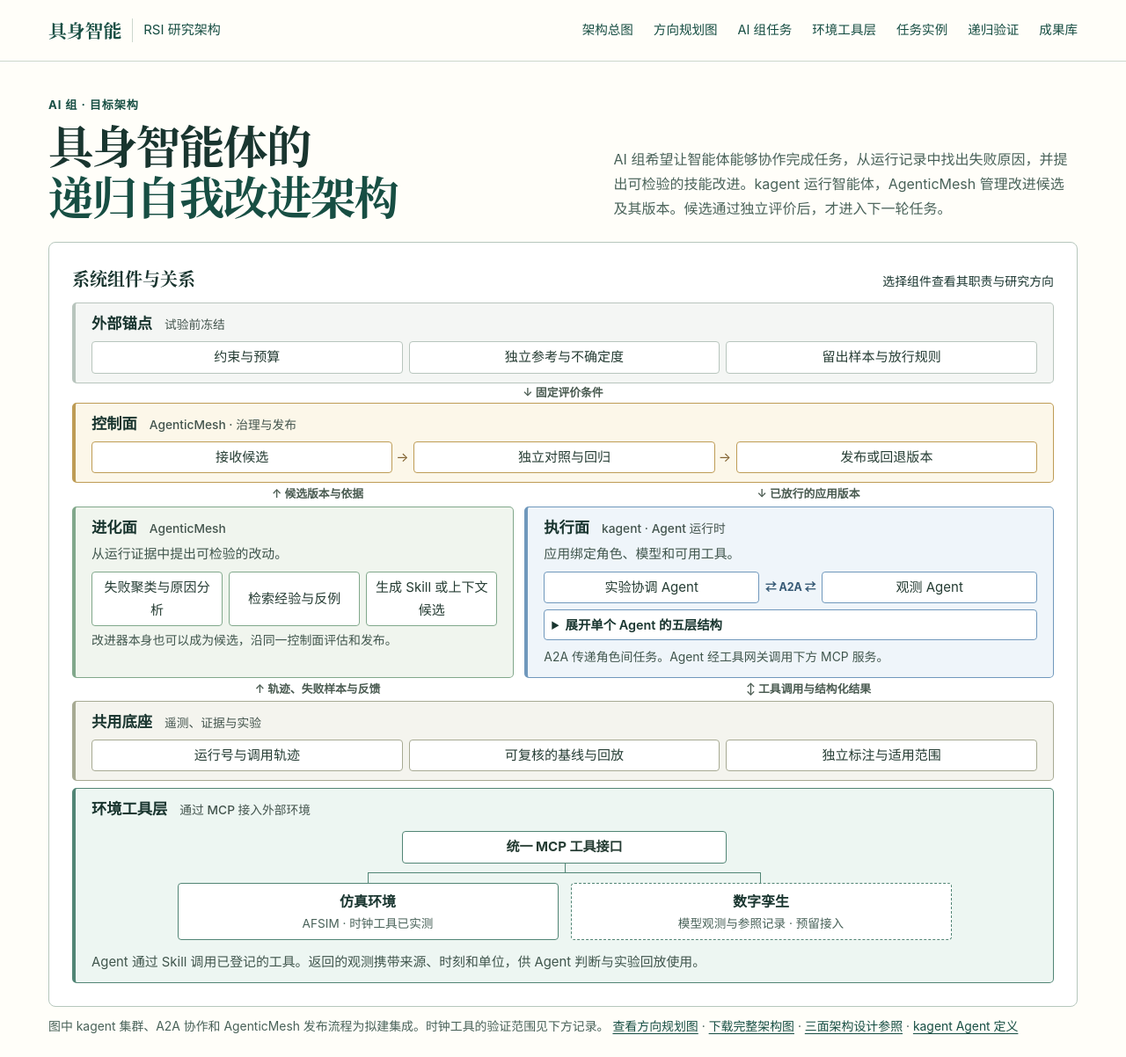
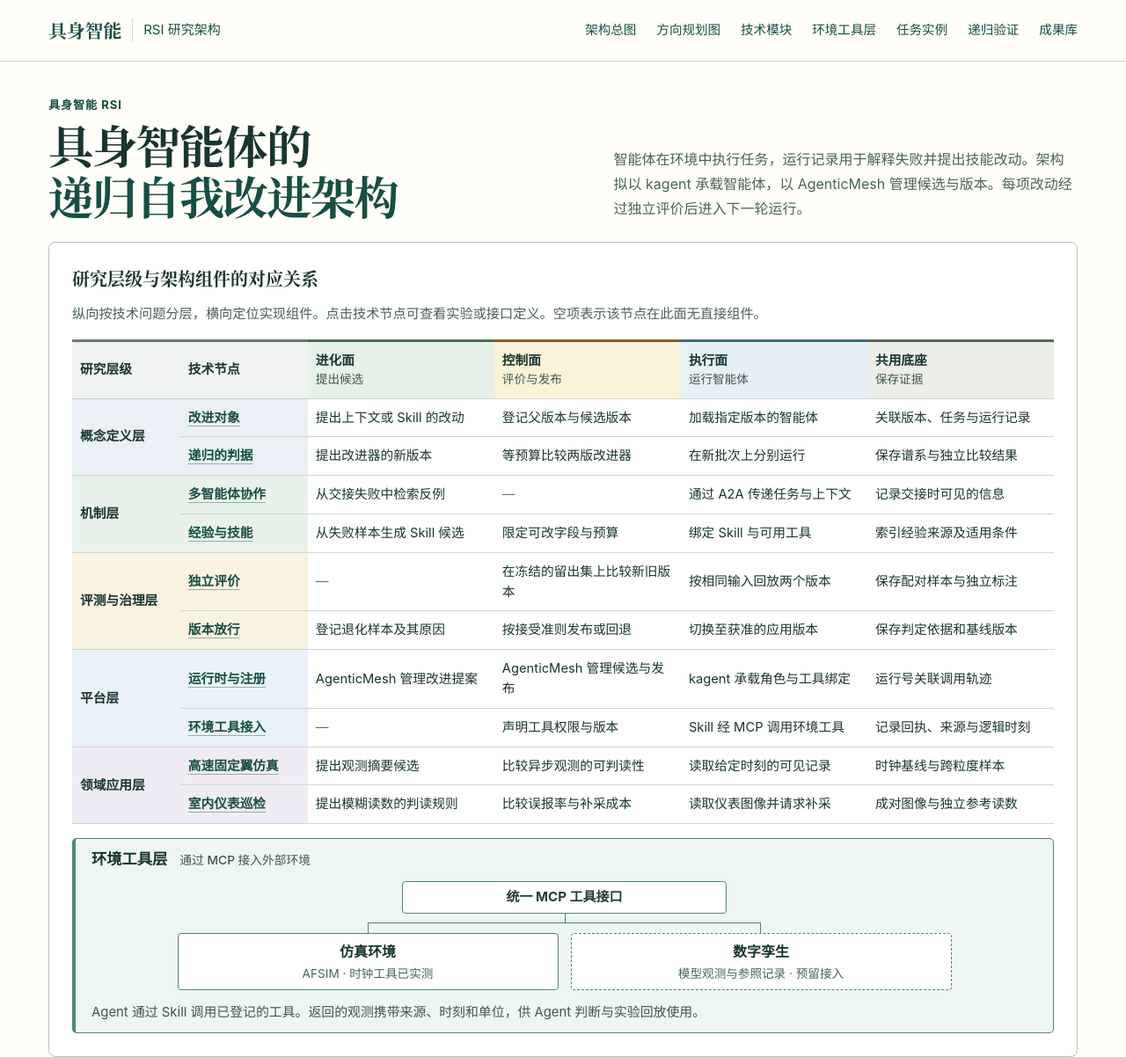
Before and after one commit to Admire-ljb/embodied-rsi-atlas, a plain HTML site: page index.html in a window 1280 px wide. Shown: the top 1202 px of the page at 88% size. Drawn offline with Linux system fonts and the light colour scheme.

Commit message:
Map technical research layers to runtime components and align the roadmap

```diff
--- a/blueprint.css
+++ b/blueprint.css
@@ -6,6 +6,34 @@
 .blueprint figcaption, .band-title { display: flex; align-items: baseline; flex-wrap: wrap; gap: 5px 14px; }
 .blueprint figcaption { justify-content: space-between; margin-bottom: 12px; }
 .blueprint figcaption strong { font: 700 1.25rem/1.5 var(--serif); }
+.matrix-key { color: var(--muted); margin-bottom: 15px; font-size: .95rem; }
+.layer-matrix { table-layout: fixed; width: 100%; margin: 0 0 16px; line-height: 1.55; }
+.layer-col { width: 11%; }
+.node-col { width: 13%; }
+.layer-matrix th, .layer-matrix td { padding: 10px 9px; vertical-align: middle; overflow-wrap: anywhere; }
+.layer-matrix thead th { --wash: #eff2f1; --accent: #667a72; background: var(--wash); border-top: 3px solid var(--accent); font-weight: 700; }
+.layer-matrix thead small { display: block; font-size: .85rem; font-weight: 450; color: #3f574e; }
+.layer-matrix tbody { border-top: 1.5px solid #8ba398; }
+.layer-matrix .layer-name, .layer-matrix .node-name { background: var(--layer-wash); }
+.layer-matrix .layer-name { font-weight: 750; }
+.blueprint .layer-matrix a { display: inline; text-align: left; border: 0; padding: 0; background: transparent; border-radius: 0; color: #184e42; font: inherit; text-decoration: underline; text-decoration-color: #97b0a4; }
+.layer-matrix .na { color: #63786d; }
+.sr-only { position: absolute; width: 1px; height: 1px; padding: 0; overflow: hidden; clip-path: inset(50%); white-space: nowrap; }
+.agent-spec { margin-top: 14px; border-bottom: 1px solid var(--line); padding: 0 0 10px; }
+.agent-spec summary { cursor: pointer; color: var(--green); font-weight: 650; }
+.agent-spec p { margin-top: 6px; color: var(--muted); }
+@media screen and (max-width: 760px) {
+  .layer-matrix, .layer-matrix tbody { display: block; }
+  .layer-matrix colgroup { display: none; }
+  .layer-matrix thead { position: absolute; width: 1px; height: 1px; overflow: hidden; clip-path: inset(50%); }
+  .layer-matrix tbody { margin-top: 18px; }
+  .layer-matrix tr { display: grid; grid-template-columns: 1fr 1fr; }
+  .layer-matrix .layer-name, .layer-matrix .node-name { grid-column: 1/-1; padding: 8px 10px; }
+  .layer-matrix .layer-name { font-size: 1.04rem; border-left: 3px solid #4a7162; }
+  .layer-matrix .node-name { background: #f7f9f7; }
+  .layer-matrix td { display: block; padding: 7px 10px; }
+  .layer-matrix td::before { content: attr(data-plane); display: block; color: #52695e; font-size: .82rem; font-weight: 700; }
+}
 .blueprint figcaption span, .map-source, .blueprint .node-foot { font-size: .87rem; }
 .map-band { --stroke: #b8c5bd; --wash: #f4f6f4; padding: 10px clamp(10px, 1.5vw, 18px); background: var(--wash); border: 1px solid var(--stroke); border-left: 4px solid var(--stroke); border-radius: 5px; }
 .band-title { font-weight: 750; font-size: 1.08rem; line-height: 1.5; }
--- a/index.html
+++ b/index.html
@@ -5,7 +5,7 @@
   <meta name="viewport" content="width=device-width, initial-scale=1">
   <meta name="theme-color" content="#123c36">
   <meta name="description" content="基于 kagent 与 AgenticMesh 的具身智能 RSI 分层架构，上层组织智能体、Skill、经验与独立评价，底层以 MCP 接入仿真环境和数字孪生。">
-  <title>AI 组目标架构 · 具身智能 RSI</title>
+  <title>分层技术架构 · 具身智能 RSI</title>
   <link rel="stylesheet" href="./framework.css">
   <link rel="stylesheet" href="./embodied.css">
   <link rel="stylesheet" href="./blueprint.css">
@@ -17,45 +17,121 @@
   <a class="skip" href="#architecture">跳到通用架构</a>
   <header><div class="wrap bar">
     <a class="brand" href="#top"><b>具身智能</b><span>RSI 研究架构</span></a>
-    <nav aria-label="主导航"><a href="#architecture">架构总图</a><a href="./directions.html">方向规划图</a><a href="#engineering">AI 组任务</a><a href="#environment-tools">环境工具层</a><a href="#adaptation">任务实例</a><a href="#recursion">递归验证</a><a href="#assets">成果库</a></nav>
+    <nav aria-label="主导航"><a href="#architecture">架构总图</a><a href="./directions.html">方向规划图</a><a href="#engineering">技术模块</a><a href="#environment-tools">环境工具层</a><a href="#adaptation">任务实例</a><a href="#recursion">递归验证</a><a href="#assets">成果库</a></nav>
   </div></header>
   <main>
     <section id="architecture" class="wrap blueprint-section">
       <div id="framework" class="blueprint-heading">
-        <div><p class="kicker">AI 组 · 目标架构</p><h1>具身智能体的<br><em>递归自我改进架构</em></h1></div>
-        <p>AI 组希望让智能体能够协作完成任务，从运行记录中找出失败原因，并提出可检验的技能改进。kagent 运行智能体，AgenticMesh 管理改进候选及其版本。候选通过独立评价后，才进入下一轮任务。</p>
+        <div><p class="kicker">具身智能 RSI</p><h1>具身智能体的<br><em>递归自我改进架构</em></h1></div>
+        <p>智能体在环境中执行任务，运行记录用于解释失败并提出技能改动。架构拟以 kagent 承载智能体，以 AgenticMesh 管理候选与版本。每项改动经过独立评价后进入下一轮运行。</p>
       </div>
       <figure class="blueprint" aria-labelledby="map-caption">
-        <figcaption id="map-caption"><strong>系统组件与关系</strong><span>选择组件查看其职责与研究方向</span></figcaption>
-        <div class="map-band anchor-band"><div class="band-title">外部锚点 <small>试验前冻结</small></div><div class="node-strip"><a href="#work-eval">约束与预算</a><a href="#work-twin">独立参考与不确定度</a><a href="#work-eval">留出样本与放行规则</a></div></div>
-        <div class="map-wire">↓ 固定评价条件</div>
-        <div id="control" class="map-band control-band"><div class="band-title">控制面 <small>AgenticMesh · 治理与发布</small></div><div class="node-strip flow-nodes"><a href="#work-release">接收候选</a><a href="#work-eval">独立对照与回归</a><a href="#work-release">发布或回退版本</a></div></div>
-        <div class="map-rails"><span>↑ 候选版本与依据</span><span>↓ 已放行的应用版本</span></div>
-        <div class="map-pair">
-          <div id="evolution" class="map-band evolution-band"><div class="band-title">进化面 <small>AgenticMesh</small></div>
-            <p>从运行证据中提出可检验的改动。</p>
-            <div class="node-stack"><a href="#work-evolve">失败聚类与原因分析</a><a href="#work-evolve">检索经验与反例</a><a href="#work-evolve">生成 Skill 或上下文候选</a></div>
-            <p class="node-foot">改进器本身也可以成为候选，沿同一控制面评估和发布。</p>
-          </div>
-          <div id="execution" class="map-band execution-band"><div class="band-title">执行面 <small>kagent · Agent 运行时</small></div>
-            <p>应用绑定角色、模型和可用工具。</p>
-            <div class="agent-strip"><a href="#work-runtime">实验协调 Agent</a><span aria-label="A2A 双向协作">⇄ A2A ⇄</span><a href="#work-runtime">观测 Agent</a></div>
-            <details class="agent-fold"><summary>展开单个 Agent 的五层结构</summary><dl><dt>模型</dt><dd>模型配置与推理服务</dd><dt>上下文</dt><dd>任务说明、约束与当时可见的观测</dd><dt>记忆</dt><dd>带来源和适用条件的经验</dd><dt>技能</dt><dd>例如按协议比较两组时钟标记</dd><dt>Harness</dt><dd>选择工具，校验参数，关联调用回执</dd></dl></details>
-            <p class="node-foot">A2A 传递角色间任务。Agent 经工具网关调用下方 MCP 服务。</p>
-          </div>
-        </div>
-        <div class="map-rails"><span>↑ 轨迹、失败样本与反馈</span><span>↕ 工具调用与结构化结果</span></div>
-        <div class="map-band evidence-band"><div class="band-title">共用底座 <small>遥测、证据与实验</small></div><div class="node-strip"><a href="#work-eval">运行号与调用轨迹</a><a href="#work-eval">可复核的基线与回放</a><a href="#work-twin">独立标注与适用范围</a></div></div>
+        <figcaption id="map-caption"><strong>研究层级与架构组件的对应关系</strong></figcaption>
+        <p class="matrix-key">纵向按技术问题分层，横向定位实现组件。点击技术节点可查看实验或接口定义。空项表示该节点在此面无直接组件。</p>
+        <table class="layer-matrix" aria-labelledby="map-caption"><colgroup><col class="layer-col"><col class="node-col"><col span="4"></colgroup>
+<thead><tr><th scope="col">研究层级</th><th scope="col">技术节点</th>
+<th scope="col" id="evolution" style="--wash:#e5f1e9;--accent:#457149">进化面<small>提出候选</small></th>
+<th scope="col" id="control" style="--wash:#faf1d9;--accent:#846423">控制面<small>评价与发布</small></th>
+<th scope="col" id="execution" style="--wash:#e7f0f7;--accent:#416781">执行面<small>运行智能体</small></th>
+<th scope="col" id="evidence-base" style="--wash:#ecefe9;--accent:#576854">共用底座<small>保存证据</small></th>
+</tr></thead>
+<tbody id="layer-concept" style="--layer-wash:#eaf0f5">
+<tr>
+<th class="layer-name" scope="rowgroup" rowspan="2">概念定义层</th>
+<th class="node-name" scope="row"><a href="#work-evolve">改进对象</a></th>
+<td data-plane="进化面">提出上下文或 Skill 的改动</td>
+<td data-plane="控制面">登记父版本与候选版本</td>
+<td data-plane="执行面">加载指定版本的智能体</td>
+<td data-plane="共用底座">关联版本、任务与运行记录</td>
+</tr>
+<tr>
+<th class="node-name" scope="row"><a href="#recursion">递归的判据</a></th>
+<td data-plane="进化面">提出改进器的新版本</td>
+<td data-plane="控制面">等预算比较两版改进器</td>
+<td data-plane="执行面">在新批次上分别运行</td>
+<td data-plane="共用底座">保存谱系与独立比较结果</td>
+</tr>
+</tbody>
+<tbody id="layer-mechanism" style="--layer-wash:#e8f2eb">
+<tr>
+<th class="layer-name" scope="rowgroup" rowspan="2">机制层</th>
+<th class="node-name" scope="row"><a href="#work-runtime">多智能体协作</a></th>
+<td data-plane="进化面">从交接失败中检索反例</td>
+<td data-plane="控制面" class="na"><span aria-hidden="true">—</span><span class="sr-only">无直接组件</span></td>
+<td data-plane="执行面">通过 A2A 传递任务与上下文</td>
+<td data-plane="共用底座">记录交接时可见的信息</td>
+</tr>
+<tr>
+<th class="node-name" scope="row"><a href="#work-evolve">经验与技能</a></th>
+<td data-plane="进化面">从失败样本生成 Skill 候选</td>
+<td data-plane="控制面">限定可改字段与预算</td>
+<td data-plane="执行面">绑定 Skill 与可用工具</td>
+<td data-plane="共用底座">索引经验来源及适用条件</td>
+</tr>
+</tbody>
+<tbody id="layer-evaluation" style="--layer-wash:#faf2e1">
+<tr>
+<th class="layer-name" scope="rowgroup" rowspan="2">评测与治理层</th>
+<th class="node-name" scope="row"><a href="#work-eval">独立评价</a></th>
+<td data-plane="进化面" class="na"><span aria-hidden="true">—</span><span class="sr-only">无直接组件</span></td>
+<td data-plane="控制面">在冻结的留出集上比较新旧版本</td>
+<td data-plane="执行面">按相同输入回放两个版本</td>
+<td data-plane="共用底座">保存配对样本与独立标注</td>
+</tr>
+<tr>
+<th class="node-name" scope="row"><a href="#work-release">版本放行</a></th>
+<td data-plane="进化面">登记退化样本及其原因</td>
+<td data-plane="控制面">按接受准则发布或回退</td>
+<td data-plane="执行面">切换至获准的应用版本</td>
+<td data-plane="共用底座">保存判定依据和基线版本</td>
+</tr>
+</tbody>
+<tbody id="layer-platform" style="--layer-wash:#eaf1f8">
+<tr>
+<th class="layer-name" scope="rowgroup" rowspan="2">平台层</th>
+<th class="node-name" scope="row"><a href="#work-runtime">运行时与注册</a></th>
+<td data-plane="进化面">AgenticMesh 管理改进提案</td>
+<td data-plane="控制面">AgenticMesh 管理候选与发布</td>
+<td data-plane="执行面">kagent 承载角色与工具绑定</td>
+<td data-plane="共用底座">运行号关联调用轨迹</td>
+</tr>
+<tr>
+<th class="node-name" scope="row"><a href="#environment-tools">环境工具接入</a></th>
+<td data-plane="进化面" class="na"><span aria-hidden="true">—</span><span class="sr-only">无直接组件</span></td>
+<td data-plane="控制面">声明工具权限与版本</td>
+<td data-plane="执行面">Skill 经 MCP 调用环境工具</td>
+<td data-plane="共用底座">记录回执、来源与逻辑时刻</td>
+</tr>
+</tbody>
+<tbody id="layer-domain" style="--layer-wash:#f0ecf5">
+<tr>
+<th class="layer-name" scope="rowgroup" rowspan="2">领域应用层</th>
+<th class="node-name" scope="row"><a href="./fixed-wing.html">高速固定翼仿真</a></th>
+<td data-plane="进化面">提出观测摘要候选</td>
+<td data-plane="控制面">比较异步观测的可判读性</td>
+<td data-plane="执行面">读取给定时刻的可见记录</td>
+<td data-plane="共用底座">时钟基线与跨粒度样本</td>
+</tr>
+<tr>
+<th class="node-name" scope="row"><a href="#recursion">室内仪表巡检</a></th>
+<td data-plane="进化面">提出模糊读数的判读规则</td>
+<td data-plane="控制面">比较误报率与补采成本</td>
+<td data-plane="执行面">读取仪表图像并请求补采</td>
+<td data-plane="共用底座">成对图像与独立参考读数</td>
+</tr>
+</tbody>
+</table>
         <div class="map-band tool-band" id="environment-tools"><div class="band-title">环境工具层 <small>通过 MCP 接入外部环境</small></div>
           <div class="environment-bridge"><a class="environment-gateway" href="#work-tools">统一 MCP 工具接口</a><div class="environment-sources"><a href="#tool-contract"><strong>仿真环境</strong><span>AFSIM · 时钟工具已实测</span></a><div class="environment-source"><strong>数字孪生</strong><span>模型观测与参照记录 · 预留接入</span></div></div></div>
           <p>Agent 通过 Skill 调用已登记的工具。返回的观测携带来源、时刻和单位，供 Agent 判断与实验回放使用。</p>
         </div>
       </figure>
+      <details class="agent-spec"><summary>执行面的智能体组成</summary><p>模型负责推理，上下文保存任务与当前可见观测，记忆保存经验及其来源。Skill 描述工具调用条件和结果判读规则，Harness 负责参数校验、调用与回执关联。</p></details>
       <p class="map-source">图中 kagent 集群、A2A 协作和 AgenticMesh 发布流程为拟建集成。时钟工具的验证范围见下方记录。 <a href="./directions.html">查看方向规划图</a> · <a href="./rsi-architecture.jpg" download>下载完整架构图</a> · <a href="http://admire.buaanlsde.cn/rsi/three-planes.html">三面架构设计参照</a> · <a href="https://kagent.dev/docs/kagent/0.x/concepts/agents/">kagent Agent 定义</a></p>
     </section>
-    <section class="wrap direction-preview"><div><p class="kicker">方向规划图</p><h2>AI 组接下来研究什么？</h2><p>从可回放样本出发，沿观测表征和协作度量两条支线推进，再汇合到改进器的递归验证。</p><a class="button" href="./directions.html">进入方向规划图</a></div><a href="./directions.html" aria-label="查看 AI 组完整方向规划图"><img src="./ai-directions.jpg" width="1680" height="940" loading="lazy" alt="共同基准分出观测表征与协作度量两条支线，经 Skill 候选和独立评价后汇合"></a></section>
+    <section class="wrap direction-preview"><div><p class="kicker">方向规划图</p><h2>从观测表征到递归验证</h2><p>从可回放样本出发，沿观测表征和协作度量两条支线推进，再汇合到改进器的递归验证。</p><a class="button" href="./directions.html">进入方向规划图</a></div><a href="./directions.html" aria-label="查看完整研究方向规划图"><img src="./ai-directions.jpg" width="1680" height="940" loading="lazy" alt="共同基准分出观测表征与协作度量两条支线，经 Skill 候选和独立评价后汇合"></a></section>
     <section class="band" id="engineering"><div class="wrap section">
-      <div class="section-head" id="research"><div><p class="kicker">AI 组任务</p><h2>模块、交付与验收</h2></div><p>AI 组维护 Agent 的角色与协作、Skill 的调用规则、记忆与候选生成、独立评价及版本选择。每个模块都要交付能由下一项实验复用的记录或判据。</p></div>
+      <div class="section-head" id="research"><div><p class="kicker">技术模块</p><h2>模块、交付与验收</h2></div><p>各模块分别定义角色交接、工具调用、经验检索和版本选择。模块间以带来源的观测、可回放的运行记录及固定的评价协议交换结果。</p></div>
       <div class="work-list">
 <article id="work-runtime"><div><small>执行面</small><h3>智能体上下文与角色交接</h3></div><div><p><b>交付</b>　定义 kagent Agent 的角色、上下文和 Skill 绑定，给每次交接保留观测来源。</p><p><b>验收</b>　在同一批读数任务上复核交接前后的信息遗漏。</p><a href="./directions.html#observation">局部观测的时间与表征</a></div></article>
 <article id="work-tools"><div><small>执行面 · 技能与工具绑定</small><h3>Skill 与 MCP 调用契约</h3></div><div><p><b>交付</b>　定义 Skill 何时调用 MCP 工具、允许哪些输入、如何解释输出。用时钟样例核对观测来源、单位和回执。</p><p><b>验收</b>　从回执中区分基线与新测结果，检查事件标识、来源与时间单位。</p><a href="./directions.html#basis">可回放的共同基准</a></div></article>
@@ -66,7 +142,7 @@
 <p class="asset-link"><a href="./directions.html">查看研究顺序与停止条件</a> · <a href="./topics.html#topics">专题研究点与开题卡</a></p>
     </div></section>
     <section class="wrap section" id="tool-contract">
-      <div class="section-head"><div><p class="kicker">首个 MCP 适配器</p><h2>把时钟实验做成工具</h2></div><p>AI 组在 Skill 中约定何时调用工具、如何核对回执，以及如何解释返回结果。标准客户端通过 <code>tools/list</code> 发现工具及参数，通过 <code>tools/call</code> 调用。基线与新测结果均带运行号、事件标识和逻辑秒数。</p></div>
+      <div class="section-head"><div><p class="kicker">首个 MCP 适配器</p><h2>把时钟实验做成工具</h2></div><p>Skill 定义何时调用工具、如何核对回执，以及如何解释返回结果。标准客户端通过 <code>tools/list</code> 发现工具及参数，通过 <code>tools/call</code> 调用。基线与新测结果均带运行号、事件标识和逻辑秒数。</p></div>
       <div class="levels"><article><h3>读取基线</h3><code>read_clock_reference(run_id)</code><p>从两次已发布的 AFSIM 实测中选择一条，返回该次实验的时钟标记和来源。</p></article><article><h3>发起一次新测量</h3><code>measure_clock_markers()</code><p>在本地启动一次固定的无实体时钟实验，生成新的运行号并返回实际输出。每次调用都使用同一份双标记输入。</p></article></div>
       <details class="worked"><summary>查看调用示例与 kagent 绑定方式</summary><div><pre class="rpc"><code>{"jsonrpc":"2.0","id":3,"method":"tools/call",
  "params":{"name":"measure_clock_markers","arguments":{}}}</code></pre><p>测量 Skill 先读取基线，再发起新测量，逐项对照标记和时间。kagent 的声明式 Agent 通过 <code>mcpServer.toolNames</code> 绑定这两个名称。集群接入需提供可达的 Streamable HTTP 服务，AgenticMesh 通过运行实例引用和调用标识关联证据。</p></div></details>
@@ -74,7 +150,7 @@
       <p class="asset-link"><a href="./clock_mcp.py" download>工具服务源码</a> · <a href="./mcp-clock-test.json" download>协议调用实测记录</a> · <a href="https://github.com/Admire-ljb/embodied-rsi-atlas#运行-mcp-时钟工具">本地运行说明</a> · <a href="https://modelcontextprotocol.io/specification/2025-11-25/server/tools">MCP 工具规范</a></p>
     </section>
     <section class="band" id="adaptation"><div class="wrap section">
-      <div class="section-head"><div><p class="kicker">任务适配层</p><h2>换任务，更换哪些内容？</h2></div><p>任务配置声明 Agent 可用的观测、工具、反馈和独立评价依据。通用内核沿用相同的运行、提案、评价和版本关系。下面两份设计配置通过同一份任务描述规范校验。</p></div>
+      <div class="section-head"><div><p class="kicker">领域应用层</p><h2>任务配置与观测契约</h2></div><p>任务配置声明 Agent 可用的观测、工具、反馈和独立评价依据。通用内核沿用相同的运行、提案、评价和版本关系。下面两份设计配置通过同一份任务描述规范校验。</p></div>
       <div class="profile-panel">
         <div class="profile-menu"><label for="profile-select">选择任务实例</label><select id="profile-select" disabled><option value="fixed-wing-simulation">高速固定翼无人机集群</option><option value="indoor-meter-inspection">室内移动机器人巡检</option></select><span id="profile-status">设计示例 · v1.3</span></div>
         <div id="profile-content" aria-live="polite"><h3 id="profile-title">高速固定翼无人机集群</h3><p id="profile-objective">在给定仿真记录中，研究异步观测、群体判断与跨粒度比较的证据边界。</p>
@@ -87,13 +163,13 @@
                 <div><dt>回执与后续观测</dt><dd>快照的版本回执、可见历史范围和后续独立标注。</dd></div>
                 <div><dt>独立评价依据</dt><dd>评价方保存独立标注、来源与有效区间，注明与运行输入是否有重合。</dd></div>
                 <div><dt>评价指标</dt><dd>证据覆盖率、样本内共同误判比例、分组结果差异。</dd></div>
-                <div><dt>首项交付</dt><dd>已公开时钟输入、基线和 MCP 实测记录。AI 组下一项交付是带可见时刻的样本及其判读规则。</dd></div>
+                <div><dt>首项交付</dt><dd>已公开时钟输入、基线和 MCP 实测记录。后续实验需提供带可见时刻的样本及其判读规则。</dd></div>
           </dl>
         </div>
-        <div class="profile-links"><a href="./fixed-wing.html">高速固定翼专题与研究分工 ↗</a><a href="./task-profiles.json" download>下载两份任务配置</a><a href="./task-profile.schema.json" download>下载共用规范</a></div>
+        <div class="profile-links"><a href="./fixed-wing.html">高速固定翼专题与研究节点 ↗</a><a href="./task-profiles.json" download>下载两份任务配置</a><a href="./task-profile.schema.json" download>下载共用规范</a></div>
         <noscript><p>两份完整任务配置可通过上方链接查看。</p></noscript>
       </div>
-      <div class="handoff" id="project-handoff"><h3>AI 组如何使用固定翼仿真记录？</h3><p>先用时钟样例核对 Skill 返回的事件标识、来源和时间，再在带可见时刻的独立样本上检验观测摘要。<a href="./fixed-wing.html#integration">查看证据与验收样例</a></p></div>
+      <div class="handoff" id="project-handoff"><h3>固定翼仿真记录的判读与验证</h3><p>先用时钟样例核对 Skill 返回的事件标识、来源和时间，再在带可见时刻的独立样本上检验观测摘要。<a href="./fixed-wing.html#integration">查看证据与验收样例</a></p></div>
     </div></section>
     <section class="wrap section" id="recursion">
       <div class="section-head"><div><p class="kicker">递归验证</p><h2>分别检验能力与改进器</h2></div><p>一次任务得分提高，只能支持该能力版本在特定条件下有改善。要检验递归自我改进，还要追踪谁提出了改进器的新版本，以及新改进器是否更善于产生有效候选。</p></div>
@@ -116,6 +192,6 @@
       <p class="asset-link"><a href="./research-assets.json" download>下载结构化成果索引（JSON）</a></p>
     </section>
   </main>
-  <footer><div class="wrap bar"><span>AI 组 · 具身智能与递归自我改进研究架构</span><a href="#top">返回页首 ↑</a></div></footer>
+  <footer><div class="wrap bar"><span>具身智能与递归自我改进研究架构</span><a href="#top">返回页首 ↑</a></div></footer>
 </body>
 </html>
--- a/task-profiles.json
+++ b/task-profiles.json
@@ -15,7 +15,7 @@
       "feedback": "快照的版本回执、可见历史范围和后续独立标注。",
       "reference": "评价方保存独立标注、来源与有效区间，注明与运行输入是否有重合。",
       "metrics": "证据覆盖率、样本内共同误判比例、分组结果差异。",
-      "first_artifact": "已公开时钟输入、基线和 MCP 实测记录。AI 组下一项交付是带可见时刻的样本及其判读规则。"
+      "first_artifact": "已公开时钟输入、基线和 MCP 实测记录。后续实验需提供带可见时刻的样本及其判读规则。"
     },
     {
       "task_id": "indoor-meter-inspection",
```
Also changed, not shown: directions.html (+11 -11 lines), fixed-wing.html (+3 -3 lines), research-assets.json (+9 -9 lines), topics.html (+12 -12 lines), ai-directions.jpg, rsi-architecture.jpg, 1 other file.
